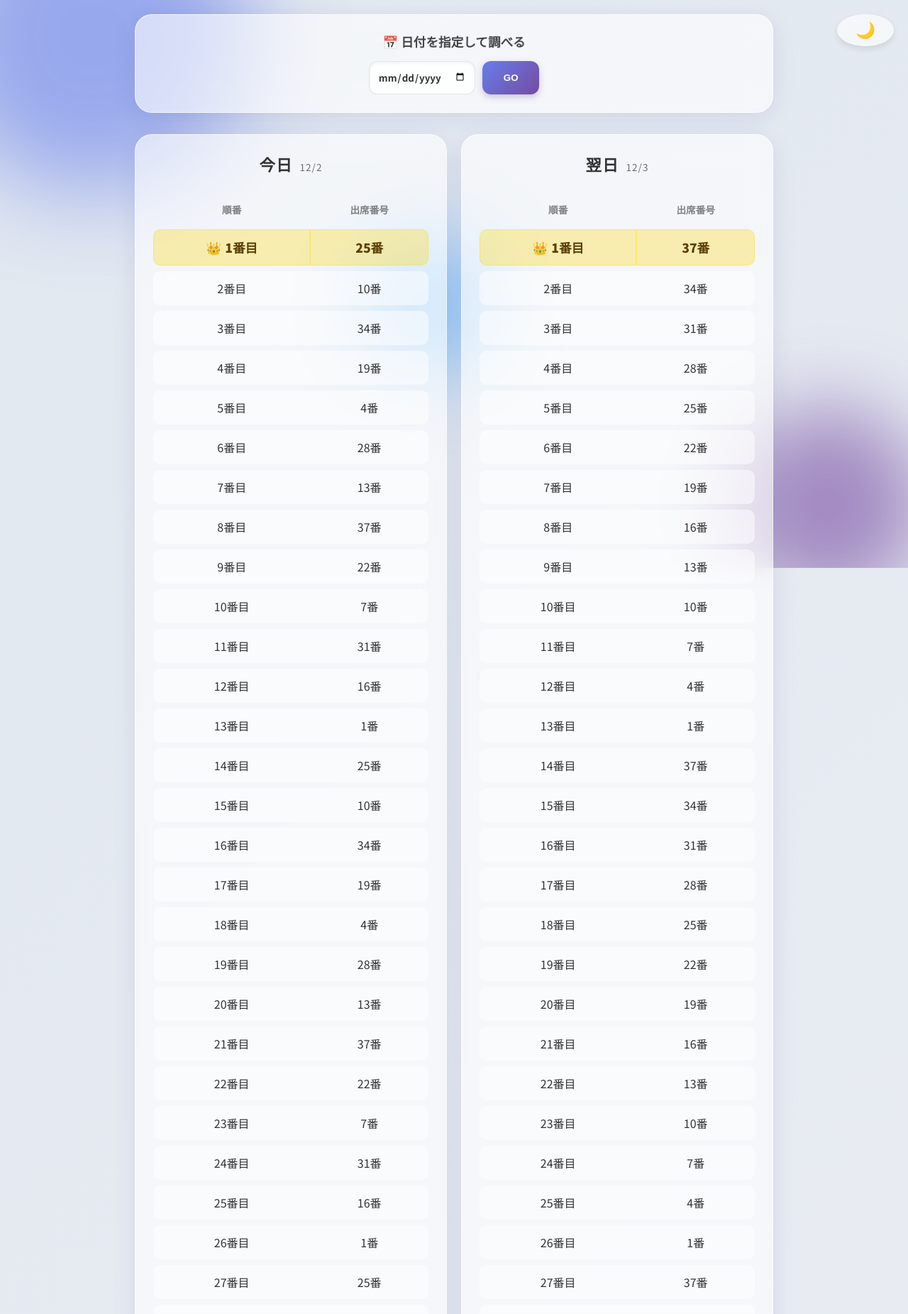
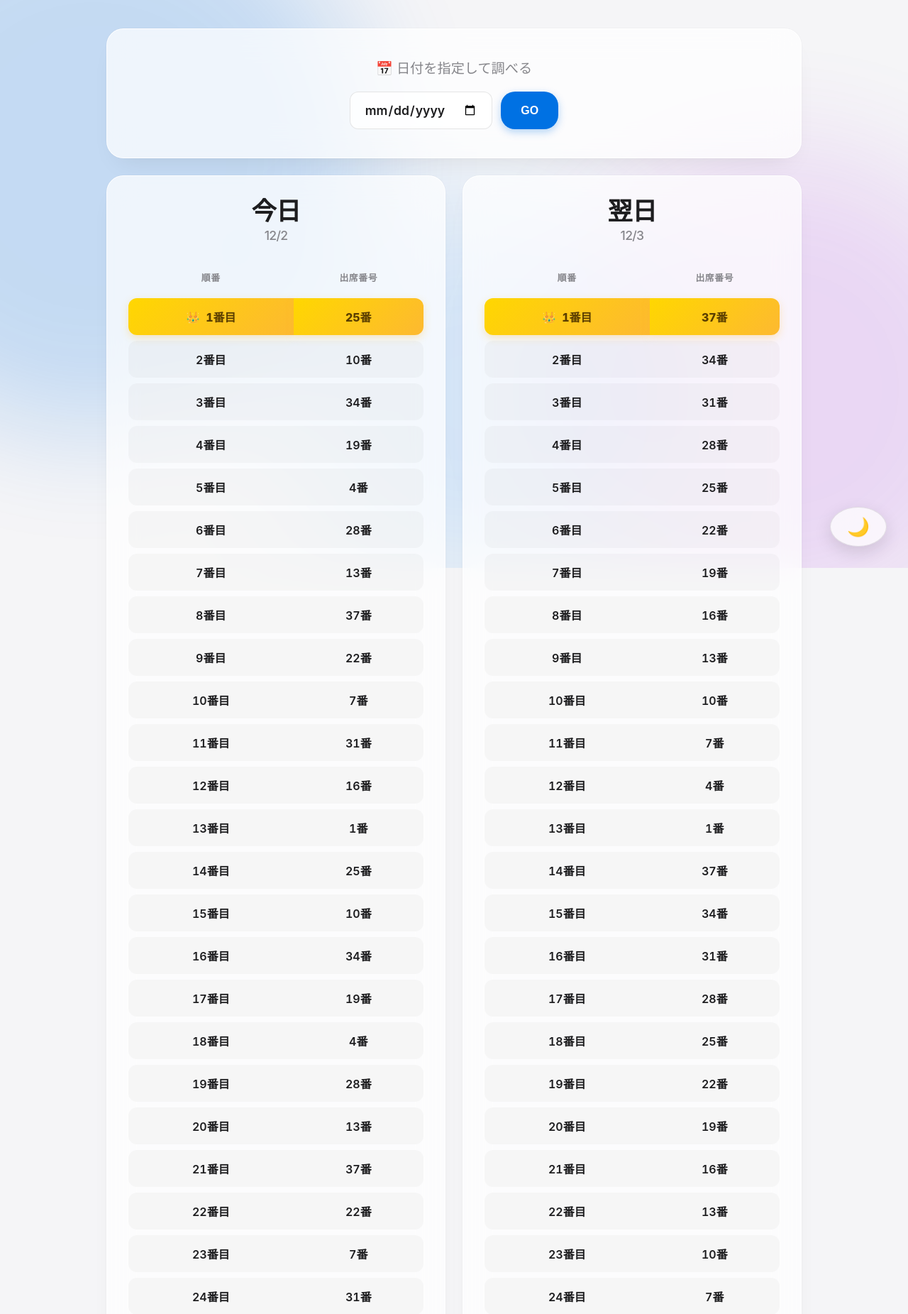
Before and after one commit to hansamubanana-wq/Su-gakukatou, a Flask app: page / in a window 1280 px wide. Shown: the top 1851 px of the page at 71% size. Run offline with Flask 3, Linux system fonts and the light colour scheme; some libraries are stand-ins or nearby versions.

Commit message:
UI Update: Apple-style Bento Grid Design

```diff
--- a/static/style.css
+++ b/static/style.css
@@ -1,59 +1,56 @@
 /* ========================================= */
-/* 🎨 1. 色と変数の設定                      */
+/* 🍎 1. Apple風カラーパレット & 変数        */
 /* ========================================= */
 :root {
-    --bg-gradient: linear-gradient(-45deg, #f3f4f6, #e2e8f0, #f1f5f9);
-    --text-color: #333333;
-    --glass-bg: rgba(255, 255, 255, 0.6);
-    --glass-border: 1px solid rgba(255, 255, 255, 0.6);
-    --glass-shadow: 0 8px 32px 0 rgba(31, 38, 135, 0.1);
+    /* ライトモード: Appleのような清潔な白とグレー */
+    --bg-color: #f5f5f7;
+    --text-primary: #1d1d1f;
+    --text-secondary: #86868b;
 
-    --accent-color: #667eea;
-    --highlight-bg: rgba(255, 215, 0, 0.3);
-    --highlight-text: #5a3e00;
+    /* カード: 圧倒的な透明感とボケ味 */
+    --card-bg: rgba(255, 255, 255, 0.72);
+    --card-border: 1px solid rgba(255, 255, 255, 0.8);
+    --card-shadow: 0 18px 36px -18px rgba(0, 0, 0, 0.1), 0 0 0 1px rgba(0,0,0,0.02);
+
+    /* アクセント: Apple Blue */
+    --accent-color: #0071e3;
+    --accent-gradient: linear-gradient(135deg, #0071e3 0%, #4facfe 100%);
+
+    /* 王冠のゴールド */
+    --gold-bg: linear-gradient(135deg, #FFD700 0%, #FDB931 100%);
+    --gold-text: #5a3e00;
 }
 
 body.dark-mode {
-    --bg-gradient: linear-gradient(-45deg, #0f172a, #1e293b, #0f172a);
-    --text-color: #f0f0f0;
-    --glass-bg: rgba(20, 20, 20, 0.6);
-    --glass-border: 1px solid rgba(255, 255, 255, 0.1);
-    --glass-shadow: 0 8px 32px 0 rgba(0, 0, 0, 0.5);
+    /* ダークモード: 深い黒と環境光 */
+    --bg-color: #000000;
+    --text-primary: #f5f5f7;
+    --text-secondary: #86868b;
 
-    --accent-color: #4facfe;
-    --highlight-bg: rgba(255, 215, 0, 0.2);
-    --highlight-text: #ffffff;
+    --card-bg: rgba(28, 28, 30, 0.72);
+    --card-border: 1px solid rgba(255, 255, 255, 0.1);
+    --card-shadow: 0 20px 40px -10px rgba(0, 0, 0, 0.5);
+
+    --accent-color: #2997ff;
+    --accent-gradient: linear-gradient(135deg, #2997ff 0%, #0071e3 100%);
 }
 
-/* スクロールバー */
-::-webkit-scrollbar { width: 8px; }
-::-webkit-scrollbar-track { background: transparent; }
-::-webkit-scrollbar-thumb { background: rgba(100, 100, 100, 0.3); border-radius: 10px; }
-::-webkit-scrollbar-thumb:hover { background: rgba(100, 100, 100, 0.5); }
-body.dark-mode ::-webkit-scrollbar-thumb { background: rgba(255, 255, 255, 0.2); }
-
 /* ========================================= */
-/* 🌊 2. 背景とオーブ                        */
+/* 🌌 2. アンビエント背景 (オーロラ)         */
 /* ========================================= */
 body {
-    font-family: 'Noto Sans JP', sans-serif;
+    font-family: -apple-system, BlinkMacSystemFont, "Noto Sans JP", "Helvetica Neue", sans-serif;
     margin: 0;
-    padding: 20px;
+    padding: 40px 20px;
+    background-color: var(--bg-color);
+    color: var(--text-primary);
     min-height: 100vh;
-    color: var(--text-color);
-    background: var(--bg-gradient);
-    background-size: 400% 400%;
-    animation: gradientBG 20s ease infinite;
-    position: relative;
     overflow-x: hidden;
+    -webkit-font-smoothing: antialiased; /* 文字をApple製品のように滑らかに */
+    transition: background-color 0.5s ease;
 }
 
-@keyframes gradientBG {
-    0% { background-position: 0% 50%; }
-    50% { background-position: 100% 50%; }
-    100% { background-position: 0% 50%; }
-}
-
+/* 背景のボヤッとした光 */
 .background-orbs {
     position: fixed;
     top: 0;
@@ -61,299 +58,283 @@ body {
     width: 100%;
     height: 100%;
     z-index: -1;
+    overflow: hidden;
     pointer-events: none;
-    overflow: hidden;
-    transform: translateZ(0); /* GPUアクセラレーション */
 }
 
 .orb {
     position: absolute;
     border-radius: 50%;
-    filter: blur(60px);
-    opacity: 0.6;
-    animation: float 20s infinite ease-in-out;
+    filter: blur(80px); /* 強いぼかしで「光」に見せる */
+    opacity: 0.5;
+    animation: float 25s infinite ease-in-out alternate;
 }
 
-.orb-1 { width: 400px; height: 400px; background: #667eea; top: -100px; left: -100px; animation-delay: 0s; }
-.orb-2 { width: 300px; height: 300px; background: #764ba2; bottom: -50px; right: -50px; animation-delay: -5s; }
-.orb-3 { width: 200px; height: 200px; background: #4facfe; top: 40%; left: 40%; animation-delay: -10s; }
+/* 光の配置 */
+.orb-1 { width: 60vw; height: 60vw; background: #0071e3; top: -20%; left: -20%; opacity: 0.2; }
+.orb-2 { width: 50vw; height: 50vw; background: #ac32e4; bottom: -10%; right: -10%; opacity: 0.15; animation-delay: -5s; }
+.orb-3 { width: 40vw; height: 40vw; background: #2997ff; top: 40%; left: 30%; opacity: 0.15; animation-delay: -10s; }
 
 @keyframes float {
-    0%, 100% { transform: translate(0, 0) scale(1); }
-    33% { transform: translate(30px, -50px) scale(1.1); }
-    66% { transform: translate(-20px, 20px) scale(0.9); }
+    0% { transform: translate(0, 0) scale(1); }
+    100% { transform: translate(30px, -30px) scale(1.1); }
 }
 
+/* コンテンツ幅制限 */
 .app-wrapper {
-    max-width: 900px;
+    max-width: 980px; /* Appleサイトの標準的な幅 */
     margin: 0 auto;
     position: relative;
     z-index: 1;
-    padding-bottom: 50px;
 }
 
 /* ========================================= */
-/* 🧊 3. グラスモーフィズム                  */
+/* 🍱 3. Bento Grid (カードデザイン)         */
 /* ========================================= */
 .glass-card {
-    position: relative;
-    background: var(--glass-bg);
-    backdrop-filter: blur(16px);
-    -webkit-backdrop-filter: blur(16px);
-    border-radius: 24px;
-    border: var(--glass-border);
-    box-shadow: var(--glass-shadow);
-    padding: 25px;
+    background: var(--card-bg);
+    backdrop-filter: blur(20px); /* すりガラス */
+    -webkit-backdrop-filter: blur(20px);
+    border-radius: 24px; /* 大きめの角丸 */
+    border: var(--card-border);
+    box-shadow: var(--card-shadow);
+    padding: 30px;
     margin-bottom: 30px;
-    /* ✨ 3D関連のプロパティを削除して安定化 */
-    will-change: transform;
+    transition: transform 0.3s cubic-bezier(0.25, 0.8, 0.25, 1);
 }
 
-/* ✨ 閉じるボタンのデザイン */
-.close-btn {
-    position: absolute;
-    top: 15px;
-    right: 15px;
-    background: transparent;
-    border: none;
-    color: var(--text-color);
-    font-size: 1.8em;
-    cursor: pointer;
-    width: 40px;
-    height: 40px;
-    border-radius: 50%;
-    display: flex;
-    align-items: center;
-    justify-content: center;
-    padding: 0;
-    line-height: 1;
-    opacity: 0.6;
-    transition: all 0.2s;
-    box-shadow: none !important;
-    z-index: 10;
-    /* translateZ を削除 */
-}
-
-.close-btn:hover {
-    background-color: rgba(0, 0, 0, 0.05);
-    opacity: 1;
-    transform: scale(1.1);
-}
-
-body.dark-mode .close-btn {
-    color: #ffffff;
-    background: transparent;
-    box-shadow: none;
-}
-body.dark-mode .close-btn:hover {
-    background-color: rgba(255, 255, 255, 0.2);
-}
-
+/* PCレイアウト：綺麗なグリッド */
 @media (min-width: 768px) {
     .main-grid {
         display: grid;
         grid-template-columns: 1fr 1fr;
-        gap: 20px;
+        gap: 24px;
     }
-    .glass-card { margin-bottom: 0; }
-    .search-container, .search-result-area { margin-bottom: 30px; }
+    .glass-card { margin-bottom: 0; height: 100%; }
+    .search-container, .search-result-area { margin-bottom: 24px; }
 }
 
 /* ========================================= */
-/* 📝 4. 各要素のデザイン                    */
+/* 📝 4. タイポグラフィ & パーツ             */
 /* ========================================= */
+
+/* 巨大なタイトル */
 h1 {
-    font-size: 1.4em;
+    font-size: 2.2rem; /* Apple並みに大きく */
+    font-weight: 700;
     text-align: center;
     margin: 0 0 20px 0;
-    color: var(--text-color);
-    font-weight: 900;
-    letter-spacing: 0.05em;
-    display: flex;
-    align-items: baseline;
-    justify-content: center;
-    gap: 10px;
-    /* translateZ を削除 */
+    letter-spacing: -0.02em; /* 文字を少し詰めるのがApple流 */
+    line-height: 1.1;
 }
 
 .small-text {
-    font-size: 0.6em;
-    font-weight: normal;
-    opacity: 0.7;
+    font-size: 0.5em;
+    font-weight: 500;
+    color: var(--text-secondary);
+    display: block;
+    margin-top: 5px;
 }
 
-.search-container { text-align: center; }
+/* 検索ボックス */
+.search-container { text-align: center; padding: 40px; }
 .search-container h2 {
+    font-size: 1.2rem;
+    color: var(--text-secondary);
     margin-top: 0;
-    font-size: 1.1em;
-    opacity: 0.9;
-    /* translateZ を削除 */
+    font-weight: 500;
 }
+
 form {
     display: flex;
-    gap: 10px;
     justify-content: center;
-    /* translateZ を削除 */
+    gap: 12px;
+    margin-top: 20px;
 }
+
 input[type="date"] {
-    padding: 12px;
+    padding: 14px 20px;
+    font-size: 1.1rem;
     border-radius: 12px;
     border: 1px solid rgba(0,0,0,0.1);
     background: rgba(255,255,255,0.8);
-    color: #333;
+    color: var(--text-primary);
     font-family: inherit;
-    font-weight: bold;
+    font-weight: 600;
     outline: none;
-    box-shadow: inset 0 2px 4px rgba(0,0,0,0.05);
+    transition: all 0.2s;
+}
+input[type="date"]:focus {
+    box-shadow: 0 0 0 4px rgba(0, 113, 227, 0.3); /* フォーカス時の青い光 */
+    border-color: var(--accent-color);
 }
 body.dark-mode input[type="date"] {
-    background: rgba(0,0,0,0.5);
-    color: white;
-    border: 1px solid rgba(255,255,255,0.2);
+    background: rgba(255,255,255,0.1);
+    border-color: rgba(255,255,255,0.1);
 }
 
+/* ボタン (Apple Button Style) */
 button {
-    padding: 12px 20px;
-    background: linear-gradient(135deg, #667eea 0%, #764ba2 100%);
+    padding: 14px 28px;
+    background: var(--accent-color);
     color: white;
     border: none;
-    border-radius: 12px;
-    font-weight: bold;
+    border-radius: 20px; /* 丸みを強く */
+    font-size: 1rem;
+    font-weight: 600;
     cursor: pointer;
-    transition: transform 0.1s, box-shadow 0.2s;
-    box-shadow: 0 4px 10px rgba(118, 75, 162, 0.3);
+    transition: all 0.2s ease;
+    box-shadow: 0 4px 12px rgba(0, 113, 227, 0.3);
 
     display: flex;
     align-items: center;
     justify-content: center;
     min-width: 80px;
 }
-body.dark-mode button {
-    background: linear-gradient(135deg, #4facfe 0%, #00f2fe 100%);
-    box-shadow: 0 4px 10px rgba(0, 242, 254, 0.3);
+button:hover {
+    transform: scale(1.02);
+    box-shadow: 0 6px 16px rgba(0, 113, 227, 0.4);
 }
-button:active { transform: scale(0.95); }
-button:disabled {
-    opacity: 0.8;
-    cursor: wait;
-}
+button:active { transform: scale(0.96); }
 
+/* ローディングスピナー */
 .spinner {
     display: none;
     width: 20px;
     height: 20px;
-    border: 3px solid rgba(255, 255, 255, 0.3);
+    border: 2px solid rgba(255, 255, 255, 0.3);
     border-radius: 50%;
     border-top-color: #fff;
-    animation: spin 1s ease-in-out infinite;
+    animation: spin 0.8s linear infinite;
 }
-@keyframes spin {
-    to { transform: rotate(360deg); }
-}
-
+@keyframes spin { to { transform: rotate(360deg); } }
 button.loading .btn-text { display: none; }
 button.loading .spinner { display: block; }
 
+/* テーブル (リスト) */
 table {
     width: 100%;
     border-collapse: separate;
-    border-spacing: 0 8px;
+    border-spacing: 0 8px; /* 行間を空ける */
     margin-top: 10px;
-    /* translateZ を削除 */
 }
+
 th {
-    padding: 10px;
-    font-size: 0.85em;
-    color: var(--text-color);
-    opacity: 0.6;
+    padding: 12px;
+    font-size: 0.8rem;
+    color: var(--text-secondary);
+    text-transform: uppercase; /* 英語なら大文字にするスタイル */
+    letter-spacing: 0.05em;
+    font-weight: 600;
+}
+
+td {
+    background: rgba(120, 120, 120, 0.05); /* 超薄いグレー */
+    padding: 14px;
     text-align: center;
+    font-weight: 600;
+    transition: transform 0.2s;
+    font-variant-numeric: tabular-nums; /* 数字の幅を揃える */
 }
-td {
-    background: rgba(255,255,255,0.5);
-    padding: 12px;
-    text-align: center;
-    font-weight: 500;
-    transition: transform 0.2s;
-    /* ✨ちらつき防止 */
-    backface-visibility: hidden;
-}
-body.dark-mode td { background: rgba(255,255,255,0.08); }
-tr:hover td {
-    transform: scale(1.02);
-    z-index: 10;
-    background: rgba(255,255,255,0.8);
-}
-body.dark-mode tr:hover td { background: rgba(255,255,255,0.15); }
 
-tr td:first-child { border-radius: 10px 0 0 10px; }
-tr td:last-child { border-radius: 0 10px 10px 0; }
+/* 行の左端と右端を丸く */
+tr td:first-child { border-radius: 12px 0 0 12px; }
+tr td:last-child { border-radius: 0 12px 12px 0; }
 
+/* 👑 1位のスペシャル演出 (Apple Gold) */
 tr.highlight td {
-    background: var(--highlight-bg);
-    color: var(--highlight-text);
-    font-weight: 900;
-    font-size: 1.1em;
-    border: 1px solid rgba(255, 215, 0, 0.3);
+    background: var(--gold-bg);
+    color: var(--gold-text);
+    font-weight: 800;
+    box-shadow: 0 4px 12px rgba(253, 185, 49, 0.3); /* 金色の光 */
 }
 tr.highlight td:first-child::before {
-    content: "👑";
-    margin-right: 5px;
+    content: " "; /* あえてAppleロゴ風の記号や王冠 */
+    content: "👑 ";
+    margin-right: 4px;
 }
 
+/* コピーボタン */
 .copy-btn {
-    display: block;
     width: 100%;
     margin-top: 20px;
-    padding: 12px;
-    background: rgba(255,255,255,0.2);
-    border: 1px solid var(--text-color);
-    color: var(--text-color);
-    border-radius: 30px;
-    font-weight: bold;
-    cursor: pointer;
-    transition: all 0.3s;
-    /* translateZ を削除 */
+    background: transparent;
+    border: 1px solid var(--accent-color);
+    color: var(--accent-color);
+    box-shadow: none;
 }
 .copy-btn:hover {
-    background: var(--text-color);
-    color: var(--glass-bg);
+    background: var(--accent-color);
+    color: white;
+    transform: none;
 }
 .copy-btn.copied {
-    background: #4cd964;
-    border-color: #4cd964;
+    background: #34c759; /* Apple Green */
+    border-color: #34c759;
     color: white;
 }
 
+/* 閉じるボタン */
+.close-btn {
+    position: absolute;
+    top: 20px;
+    right: 20px;
+    background: rgba(120,120,120,0.1);
+    border: none;
+    width: 32px;
+    height: 32px;
+    border-radius: 50%;
+    font-size: 1.2rem;
+    color: var(--text-secondary);
+    cursor: pointer;
+    display: flex;
+    align-items: center;
+    justify-content: center;
+    transition: all 0.2s;
+    z-index: 10;
+}
+.close-btn:hover {
+    background: rgba(120,120,120,0.2);
+    color: var(--text-primary);
+    transform: scale(1.1);
+}
+
+/* テーマ切り替えボタン (右下にフロート) */
 .theme-switch-wrapper {
     position: fixed;
-    top: 20px;
-    right: 20px;
-    z-index: 1000;
+    bottom: 30px;
+    right: 30px;
+    z-index: 100;
 }
 #theme-toggle {
-    background: var(--glass-bg);
-    backdrop-filter: blur(5px);
-    border: 1px solid rgba(255,255,255,0.3);
-    width: 45px;
-    height: 45px;
+    width: 56px;
+    height: 56px;
     border-radius: 50%;
-    font-size: 1.4em;
-    box-shadow: 0 4px 10px rgba(0,0,0,0.1);
+    background: var(--card-bg);
+    border: 1px solid rgba(0,0,0,0.1);
+    box-shadow: 0 8px 24px rgba(0,0,0,0.12);
+    font-size: 1.6rem;
+    backdrop-filter: blur(20px);
     display: flex;
     align-items: center;
     justify-content: center;
     padding: 0;
 }
+body.dark-mode #theme-toggle {
+    border: 1px solid rgba(255,255,255,0.2);
+    box-shadow: 0 8px 24px rgba(0,0,0,0.5);
+}
 
+/* スクロールバー (極細) */
+::-webkit-scrollbar { width: 0px; background: transparent; } /* いっそ見えなくするのもApple流 */
+
+/* ✨ アニメーション (フェードアップ) */
 @keyframes fadeInUp {
-    from { opacity: 0; transform: translateY(10px); }
-    to { opacity: 1; transform: translateY(0); }
+    from { opacity: 0; transform: translateY(20px) scale(0.98); }
+    to { opacity: 1; transform: translateY(0) scale(1); }
 }
-.glass-card { animation: fadeInUp 0.6s ease-out forwards; }
-tbody tr {
-    opacity: 0;
-    animation: fadeInUp 0.4s ease-out forwards;
-}
+.glass-card { animation: fadeInUp 0.8s cubic-bezier(0.16, 1, 0.3, 1) forwards; } /* Apple特有の慣性スクロールのような動き */
+tbody tr { opacity: 0; animation: fadeInUp 0.5s cubic-bezier(0.16, 1, 0.3, 1) forwards; }
 tbody tr:nth-child(1) { animation-delay: 0.1s; }
 tbody tr:nth-child(2) { animation-delay: 0.15s; }
 tbody tr:nth-child(3) { animation-delay: 0.2s; }
```
